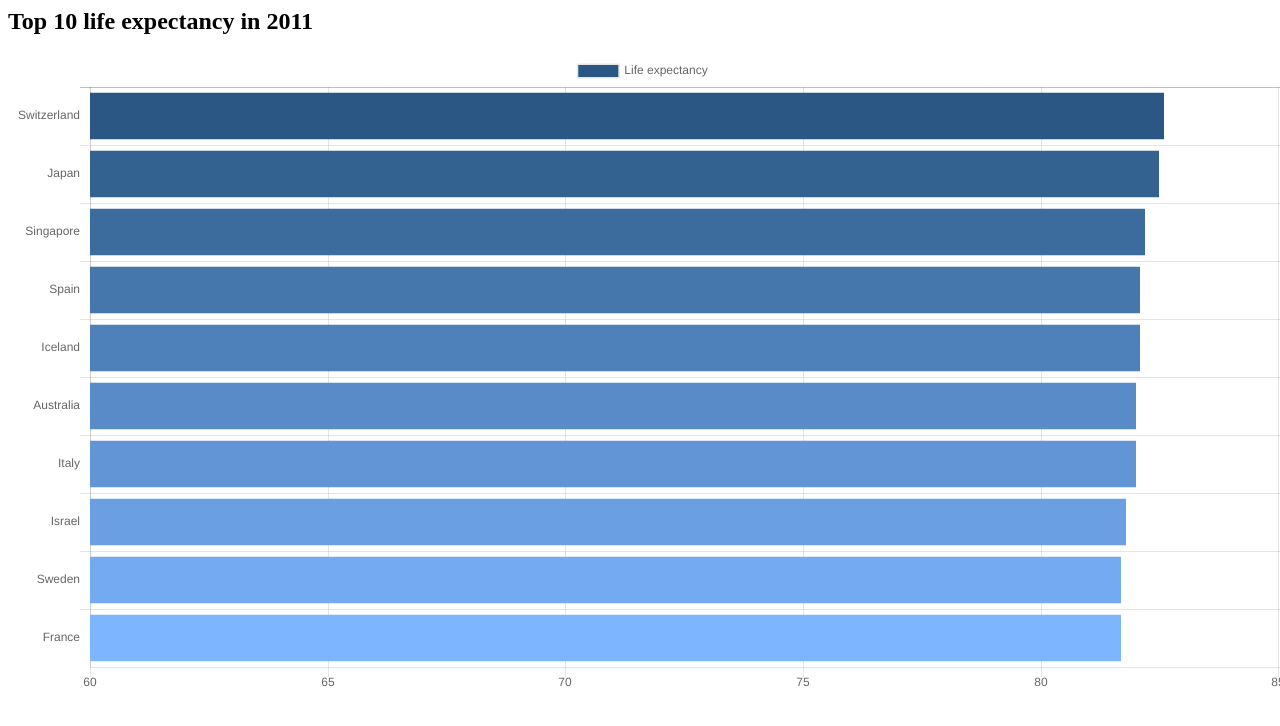
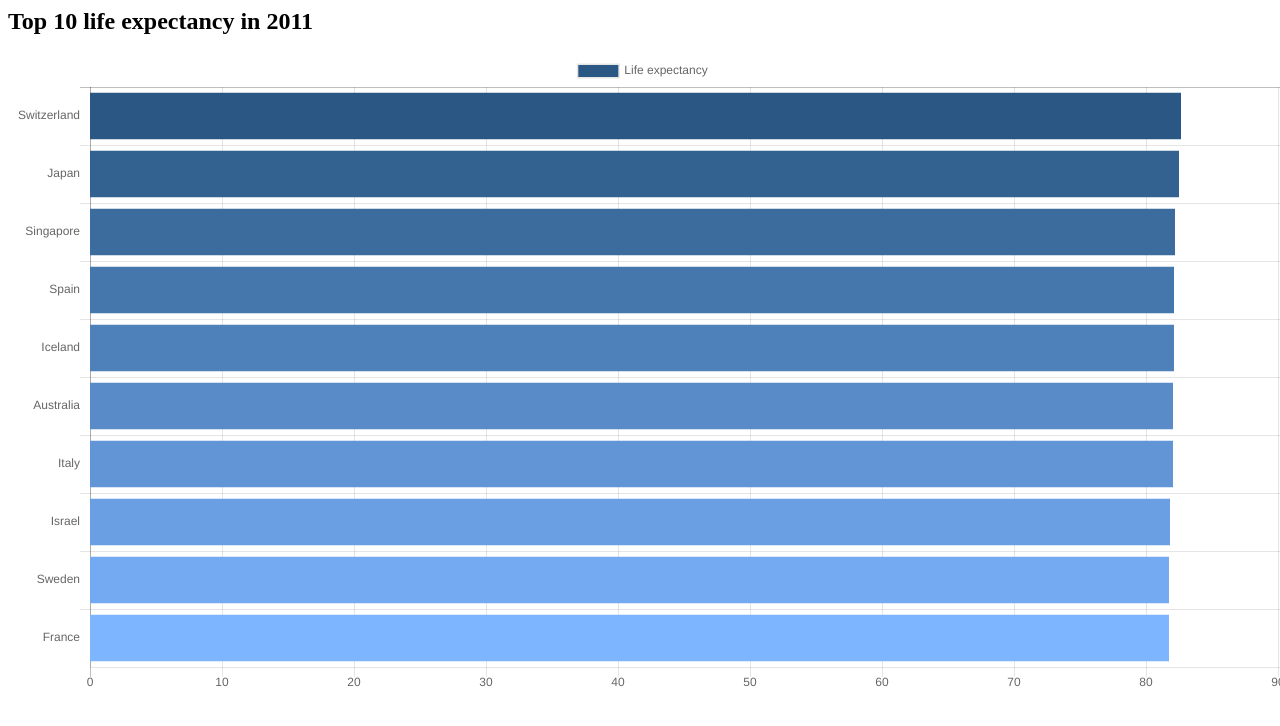
Before and after one commit to SaimenAndSchwyter/IVIS-Barchart, a plain HTML site: page index.html in a window 1280 px wide. Drawn offline with nearby package versions, Linux system fonts and the light colour scheme.

Commit message:
chart starts from 0

```diff
--- a/index.html
+++ b/index.html
@@ -44,7 +44,7 @@
                     scales: {
                         xAxes: [{
                             ticks: {
-                                min: 60
+                                min: 0
                             }
             }]
                         , yAxes: [{
```
